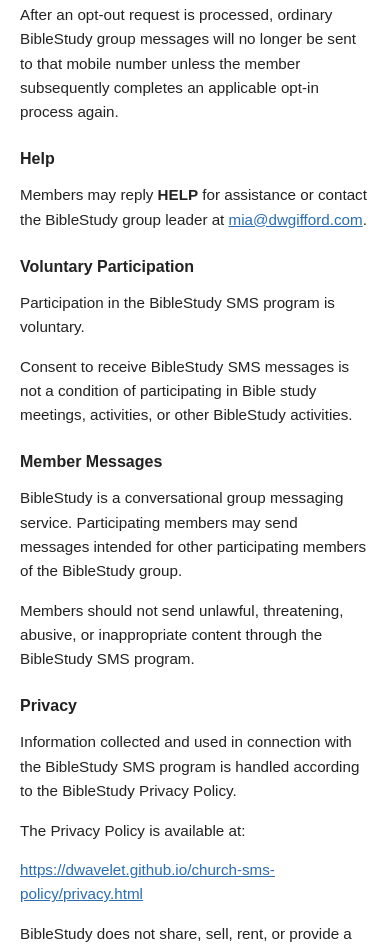
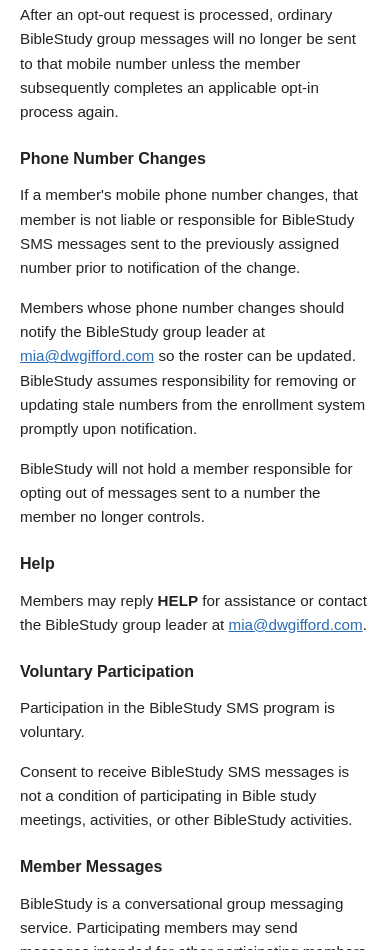
Before and after one commit to dwavelet/church-sms-policy, a website: page terms.html in a window 390 px wide. Shown: the part 2770-3720 px from the top of the page. Drawn offline with Linux system fonts and the light colour scheme.

Commit message:
Add phone number change liability section per RCS compliance

```diff
--- a/terms.html
+++ b/terms.html
@@ -233,6 +233,29 @@
   </p>
 
 
+  <h2>Phone Number Changes</h2>
+
+  <p>
+    If a member's mobile phone number changes, that member is not
+    liable or responsible for BibleStudy SMS messages sent to the
+    previously assigned number prior to notification of the change.
+  </p>
+
+  <p>
+    Members whose phone number changes should notify the BibleStudy
+    group leader at
+    <a href="mailto:mia@dwgifford.com">mia@dwgifford.com</a>
+    so the roster can be updated. BibleStudy assumes responsibility
+    for removing or updating stale numbers from the enrollment system
+    promptly upon notification.
+  </p>
+
+  <p>
+    BibleStudy will not hold a member responsible for opting out of
+    messages sent to a number the member no longer controls.
+  </p>
+
+
   <h2>Help</h2>
 
   <p>
```
